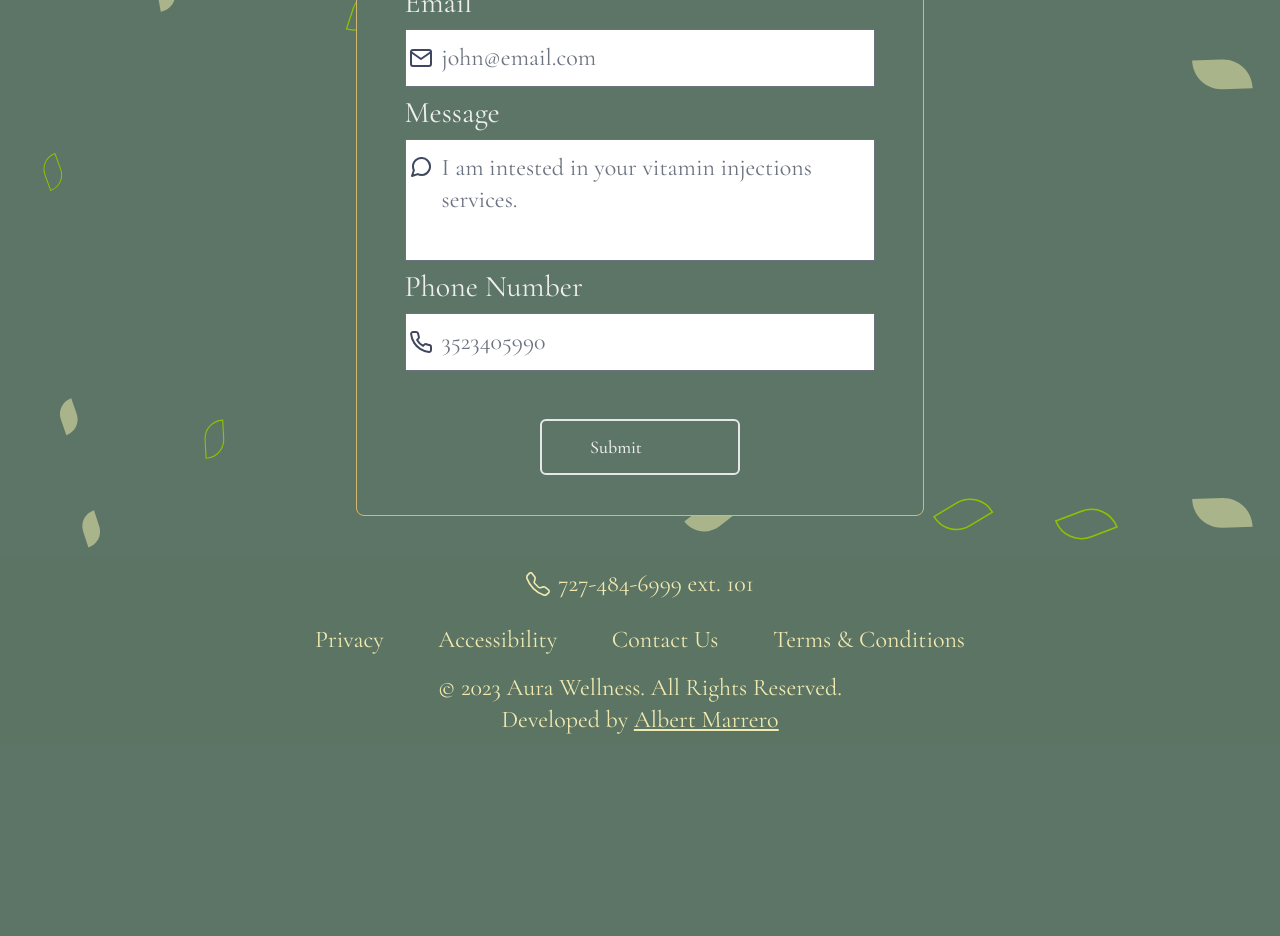
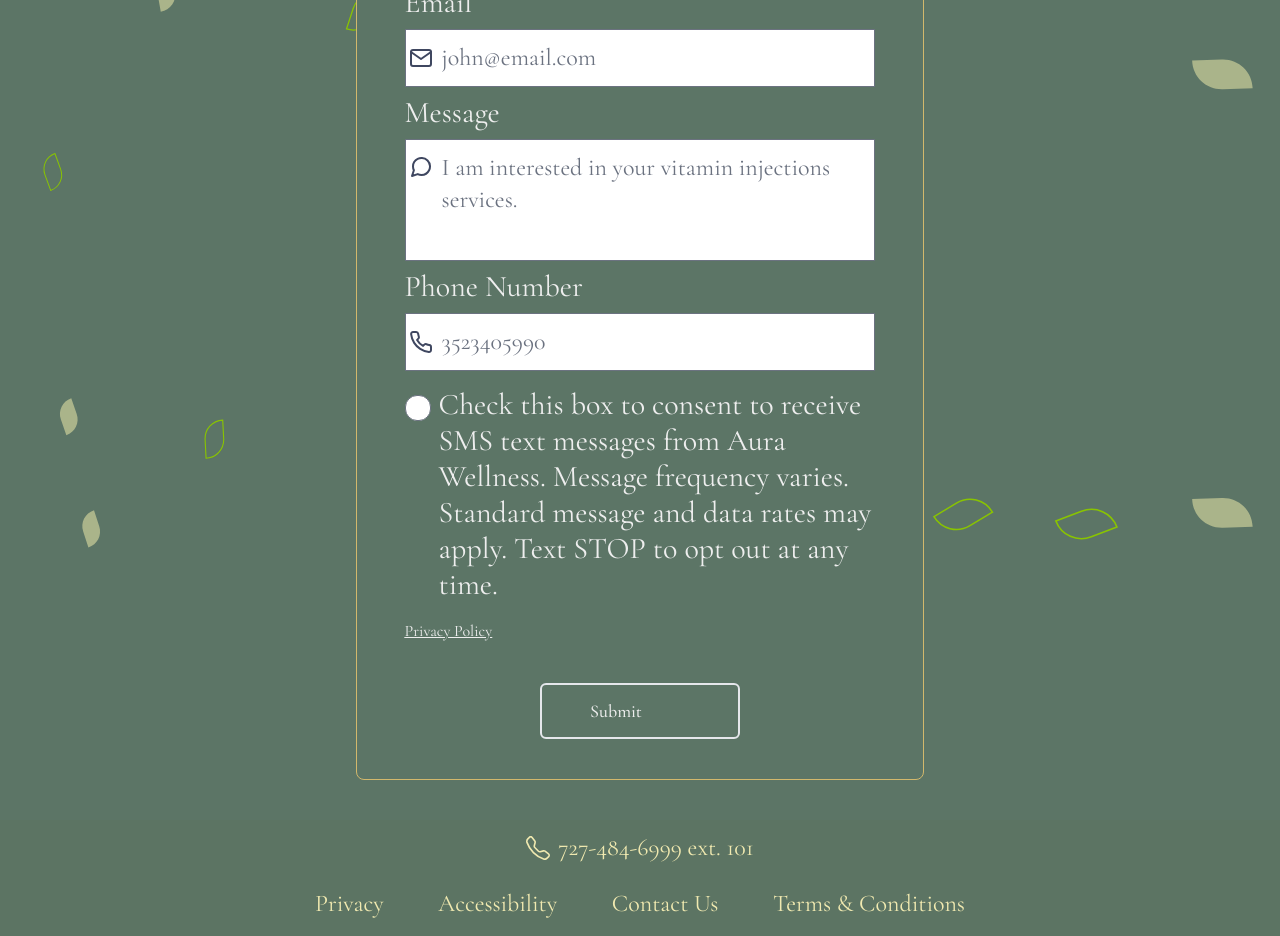
Before and after one commit to amarrero10/aesthetic-medical-website, a React (Create React App) app in the folder frontend/: page /services in a window 1280 px wide. Shown: the part 2340-3276 px from the top of the page. Before the commit the page ends 3084 px from the top, so only its background shows below. Built offline with nearby package versions, Linux system fonts and the light colour scheme; no server answers.

Commit message:
ADD consent to messages option

```diff
--- a/frontend/src/components/Form.jsx
+++ b/frontend/src/components/Form.jsx
@@ -1,11 +1,22 @@
 import React, { useEffect, useState } from "react";
 import { FiUser, FiMail, FiMessageCircle, FiPhone } from "react-icons/fi";
+import { Link } from "react-router-dom/cjs/react-router-dom.min";
 
 function Form() {
   const [formState, setFormState] = useState({});
+  const [consentSMS, setConsentSMS] = useState(false);
   const changeHandler = (event) => {
-    setFormState({ ...formState, [event.target.name]: event.target.value });
+    const { name, value } = event.target;
+    setFormState({
+      ...formState,
+      [name]: value,
+    });
   };
+
+  const handleCheck = () => {
+    setConsentSMS(!consentSMS);
+  };
+
   const [csrfToken, setCsrfToken] = useState("");
   const [isSubmitting, setIsSubmitting] = useState(false);
 
@@ -50,7 +61,7 @@ function Form() {
           "Content-Type": "application/json",
           "csrf-token": csrfToken,
         },
-        body: JSON.stringify(formState),
+        body: JSON.stringify({ ...formState, consentSMS }),
       });
 
       if (response.ok) {
@@ -69,8 +80,11 @@ function Form() {
       }, 1000); // Adjust the duration as needed
 
       setFormState(""); // Clear the form
+      setConsentSMS(false); // Reset the checkbox
     }
   };
+
+  console.log(formState, consentSMS);
 
   return (
     <div className="mt-10">
@@ -120,7 +134,7 @@ function Form() {
             style={{ resize: "none" }}
             rows={3}
             id="message"
-            placeholder="I am intested in your vitamin injections services."
+            placeholder="I am interested in your vitamin injections services."
             name="message"
             value={formState.message || ""}
             onChange={changeHandler}
@@ -145,6 +159,26 @@ function Form() {
             className="w-full p-3 text-lg sm:text-2xl text-navy focus:outline-none focus:ring-greenTeal focus:ring-1 pl-9"
           />
         </div>
+        <div className="flex items-start w-full p-2">
+          <input
+            type="checkbox"
+            id="consentSMS"
+            name="consentSMS"
+            checked={consentSMS}
+            onChange={handleCheck}
+            className="mr-2 mt-2 rounded-xl sm:p-3 p-2"
+          />
+          <label htmlFor="consentSMS" className="text-xl sm:text-3xl">
+            Check this box to consent to receive SMS text messages from Aura Wellness. Message
+            frequency varies. Standard message and data rates may apply. Text STOP to opt out at any
+            time.
+          </label>
+        </div>
+        <div className=" ml-2 underline mt-2">
+          <Link to="/privacy">
+            <p>Privacy Policy</p>
+          </Link>
+        </div>
         <button
           type="submit"
           class="hidden relative sm:inline-flex items-center px-12 py-3 overflow-hidden text-lg font-medium text-indigo-600 border-2 border-offwhite rounded-md hover:text-offWhite group hover:bg-navy w-[200px] mx-auto mt-10"
@@ -166,7 +200,7 @@ function Form() {
               ></path>
             </svg>
           </span>
-          <span class="relative text-offWhite"> {isSubmitting ? "Submitting..." : "Submit"}</span>
+          <span class="relative text-offWhite">{isSubmitting ? "Submitting..." : "Submit"}</span>
         </button>
         <button
           type="submit"
```
Also changed, not shown: 1 other file (tests, documents, lock files or other folders).
